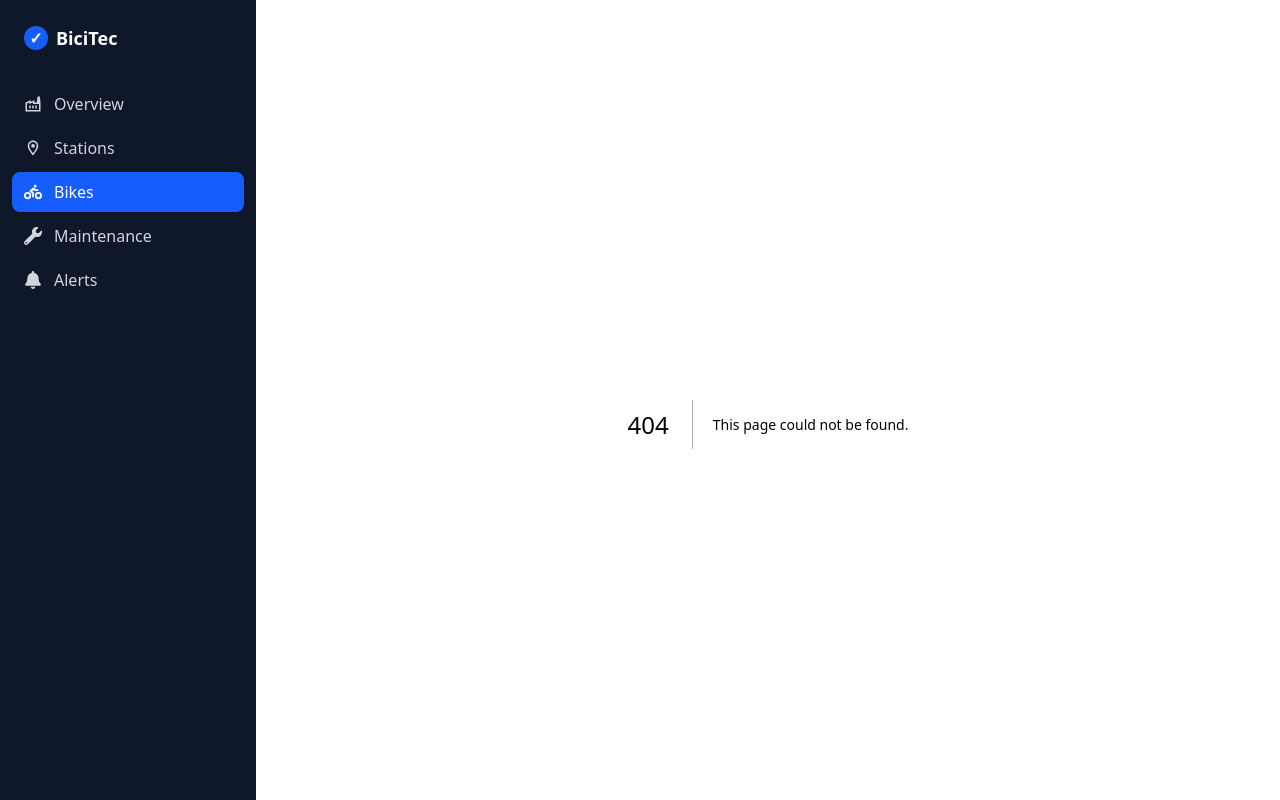
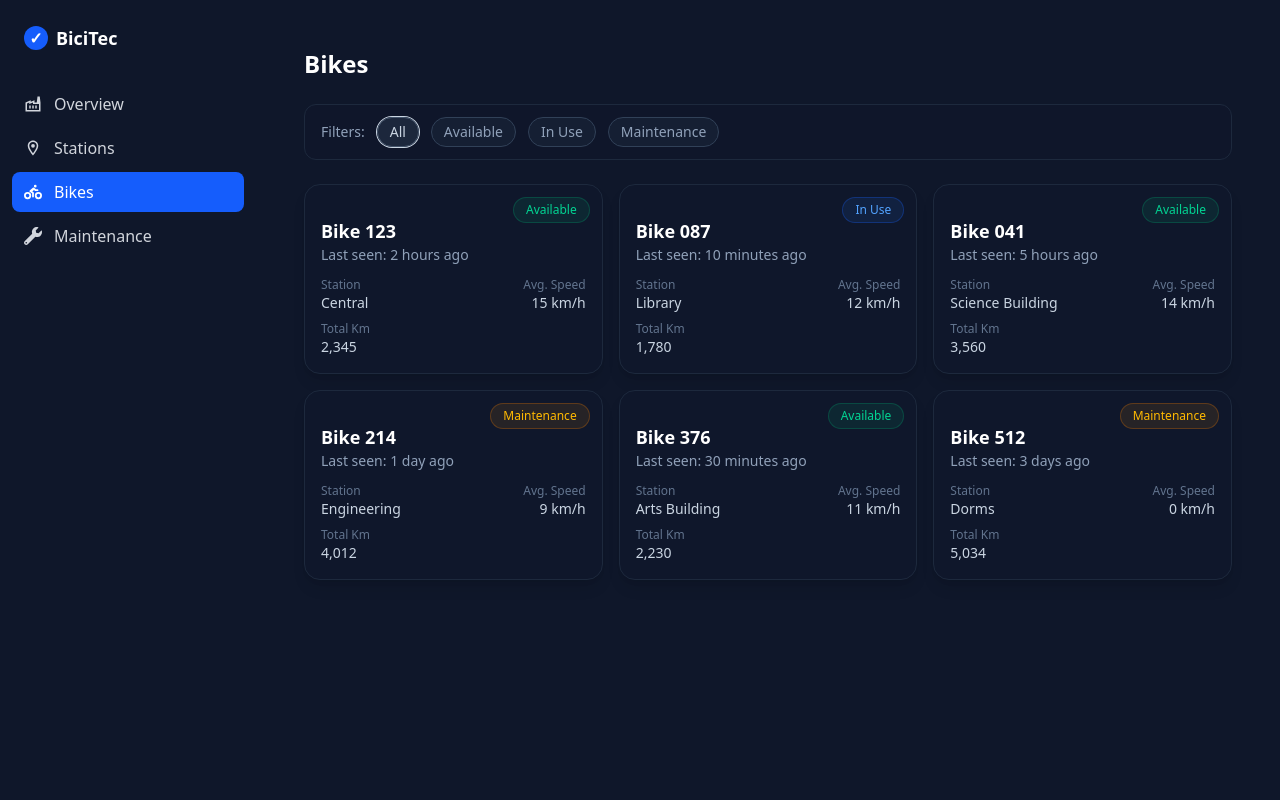
Before and after one commit to Gugoraaa/BiciTec, a Next.js app: page /bikes in a window 1280 px wide. Before the commit this address had no page. Built offline with nearby package versions, Linux system fonts and the light colour scheme.

Commit message:
feat: bikes page added

```diff
--- /dev/null
+++ b/src/app/bikes/page.tsx
@@ -0,0 +1,61 @@
+"use client";
+import { useState } from "react";
+import BikeCard from "@/components/BikeCard";
+
+
+
+export default function Bikes() {
+  const bikes = [
+    { id: "Bike 123", lastSeen: "2 hours ago", station: "Central", avgSpeed: 15, totalKm: 2345, health: 95, status: "Available" },
+    { id: "Bike 087", lastSeen: "10 minutes ago", station: "Library", avgSpeed: 12, totalKm: 1780, health: 82, status: "In Use" },
+    { id: "Bike 041", lastSeen: "5 hours ago", station: "Science Building", avgSpeed: 14, totalKm: 3560, health: 68, status: "Available" },
+    { id: "Bike 214", lastSeen: "1 day ago", station: "Engineering", avgSpeed: 9, totalKm: 4012, health: 45, status: "Maintenance" },
+    { id: "Bike 376", lastSeen: "30 minutes ago", station: "Arts Building", avgSpeed: 11, totalKm: 2230, health: 89, status: "Available" },
+    { id: "Bike 512", lastSeen: "3 days ago", station: "Dorms", avgSpeed: 0, totalKm: 5034, health: 52, status: "Maintenance" },
+  ];
+
+  const [filter, setFilter] = useState<"All" | "Available" | "In Use" | "Maintenance">("All");
+
+  const filteredBikes =
+    filter === "All" ? bikes : bikes.filter((b) => b.status === filter);
+
+  const statusColors = {
+    All: "bg-slate-700/40 text-slate-300 border border-slate-600",
+    Available: "bg-emerald-500/10 text-emerald-400 border border-emerald-500/30",
+    "In Use": "bg-blue-500/10 text-blue-400 border border-blue-500/30",
+    Maintenance: "bg-amber-500/10 text-amber-400 border border-amber-500/30",
+  };
+
+  return (
+    <main className="min-h-screen bg-[#0f172a] text-white">
+      <div className="max-w-6xl mx-auto p-6">
+        <h1 className="text-2xl font-bold mb-6">Bikes</h1>
+
+
+        <div className="flex items-center gap-3 mb-6 bg-slate-900/60 border border-slate-800 rounded-xl px-4 py-3">
+          <span className="text-slate-400 text-sm font-medium">Filters:</span>
+          {(["All", "Available", "In Use", "Maintenance"] as const).map((s) => (
+            <button
+              key={s}
+              onClick={() => setFilter(s)}
+              className={`px-3 py-1 text-sm font-medium rounded-full transition-all ${
+                filter === s
+                  ? `${statusColors[s]} ring-1 ring-offset-0`
+                  : "bg-slate-800/50 text-slate-400 border border-slate-700 hover:bg-slate-700/50"
+              }`}
+            >
+              {s}
+            </button>
+          ))}
+        </div>
+
+
+        <div className="mt-2 grid gap-4 grid-cols-[repeat(auto-fill,minmax(260px,1fr))]">
+          {filteredBikes.map((bike) => (
+            <BikeCard key={bike.id} {...bike} />
+          ))}
+        </div>
+      </div>
+    </main>
+  );
+}
--- a/src/app/overview/page.tsx
+++ b/src/app/overview/page.tsx
@@ -1,7 +1,7 @@
 "use client";
 
 import React from "react";
-import StatCard from "@/components/StatCard"; // ajusta el path si es distinto
+import StatCard from "@/components/StatCard";
 import StationCapacityCard from "@/components/StationCapacityCard";
 import LiveUtilizationChart from "@/components/LiveUtilizationChart";
 
@@ -28,7 +28,7 @@ export default function overview() {
         </div>
       </section>
 
-      {/* Main grid: Chart (8 cols) + Capacity (4 cols) */}
+
       <section className="grid grid-cols-1 lg:grid-cols-12 gap-4">
         <div className="lg:col-span-8">
           <div className="rounded-2xl bg-[#0b1425] p-0 overflow-hidden">
--- /dev/null
+++ b/src/components/BikeCard.tsx
@@ -0,0 +1,73 @@
+"use client";
+
+interface BikeCardProps {
+  id: string;
+  lastSeen: string;
+  station: string;
+  avgSpeed: number;
+  totalKm: number;
+  health: number;
+  status: string;
+}
+
+export default function BikeCard({
+  id,
+  lastSeen,
+  station,
+  avgSpeed,
+  totalKm,
+  status,
+}: BikeCardProps) {
+  const statusColors: Record<string, string> = {
+    Available: "bg-emerald-500/10 text-emerald-400 border border-emerald-600/30",
+    "In Use": "bg-blue-500/10 text-blue-400 border border-blue-600/30",
+    In_Use: "bg-blue-500/10 text-blue-400 border border-blue-600/30",
+    Maintenance: "bg-amber-500/10 text-amber-400 border border-amber-600/30",
+    default: "bg-slate-500/10 text-slate-400 border border-slate-600/30"
+  };
+
+
+  const getStatusClass = (status: string) => {
+    return statusColors[status] || statusColors.default;
+  };
+
+  return (
+    <div className="relative w-full rounded-2xl overflow-hidden shadow-lg bg-slate-900 border border-slate-800 p-4">
+
+      <div
+        className={`absolute top-3 right-3 px-3 py-1 text-xs font-medium rounded-full ${
+          getStatusClass(status)
+        }`}
+      >
+        {status}
+      </div>
+
+
+      <div className="flex flex-col justify-between space-y-3 mt-4">
+        <div>
+          <h2 className="text-lg font-semibold text-white">{id}</h2>
+          <p className="text-sm text-slate-400">Last seen: {lastSeen}</p>
+        </div>
+
+        <div className="grid grid-cols-2 gap-y-2 text-sm text-slate-300">
+          <div>
+            <span className="block text-slate-500 text-xs">Station</span>
+            <span className="font-medium">{station}</span>
+          </div>
+          <div className="text-right">
+            <span className="block text-slate-500 text-xs">Avg. Speed</span>
+            <span className="font-medium">{avgSpeed} km/h</span>
+          </div>
+          <div>
+            <span className="block text-slate-500 text-xs">Total Km</span>
+            <span className="font-medium">{totalKm.toLocaleString()}</span>
+          </div>
+          <div className="text-right">
+
+
+          </div>
+        </div>
+      </div>
+    </div>
+  );
+}
--- a/src/components/BikeMap.tsx
+++ b/src/components/BikeMap.tsx
@@ -1,18 +1,36 @@
 "use client";
 
-import {
-  MapContainer,
-  TileLayer,
-  Marker,
-  Popup,
-  ScaleControl,
-} from "react-leaflet";
-import type { LatLngExpression, IconOptions } from "leaflet";
+import { useEffect, useState } from "react";
+import dynamic from "next/dynamic";
+
+const MapContainer = dynamic(
+  () => import("react-leaflet").then((mod) => mod.MapContainer),
+  { ssr: false }
+);
+
+const TileLayer = dynamic(
+  () => import("react-leaflet").then((mod) => mod.TileLayer),
+  { ssr: false }
+);
+
+const Marker = dynamic(
+  () => import("react-leaflet").then((mod) => mod.Marker),
+  { ssr: false }
+);
+
+const Popup = dynamic(() => import("react-leaflet").then((mod) => mod.Popup), {
+  ssr: false,
+});
+
+const ScaleControl = dynamic(
+  () => import("react-leaflet").then((mod) => mod.ScaleControl),
+  { ssr: false }
+);
+
+import type { LatLngExpression } from "leaflet";
 import L from "leaflet";
-import { useEffect, useState } from "react";
 import "leaflet/dist/leaflet.css";
 
-// Fix for default marker icons
 const DefaultIcon = L.icon({
   iconUrl: "/marker-icon.png",
   iconRetinaUrl: "/marker-icon-2x.png",
@@ -25,10 +43,7 @@ const DefaultIcon = L.icon({
 
 L.Marker.prototype.options.icon = DefaultIcon;
 
-// Campus center coordinates (Tec de Monterrey Campus Monterrey)
 const center: LatLngExpression = [25.6515, -100.2905];
-
-
 
 interface BikeStation {
   id: number;
@@ -38,7 +53,6 @@ interface BikeStation {
   capacity: number;
 }
 
-// Multiple bike stations around campus
 const bikeStations: BikeStation[] = [
   {
     id: 1,
@@ -76,7 +90,7 @@ const bikeStations: BikeStation[] = [
     capacity: 8,
   },
   {
-    id:7  ,
+    id: 7,
     position: [25.65116537272076, -100.28759309989297],
     name: "Estación 5 - CETEC",
     bikes: 4,
@@ -132,7 +146,7 @@ const bikeStations: BikeStation[] = [
     capacity: 8,
   },
   {
-    id: 15  ,
+    id: 15,
     position: [25.652488495634742, -100.28905718967019],
     name: "Estación 5 - CETEC",
     bikes: 4,
@@ -174,7 +188,7 @@ const bikeStations: BikeStation[] = [
     capacity: 8,
   },
   {
-    id: 21  ,
+    id: 21,
     position: [25.650618281279918, -100.28992086097858],
     name: "Estación 5 - CETEC",
     bikes: 4,
@@ -217,7 +231,6 @@ const bikeStations: BikeStation[] = [
   },
 ];
 
-// Create custom numbered markers
 const createBikeIcon = (number: number) => {
   const isAvailable = bikeStations[number - 1]?.bikes > 0;
 
@@ -248,17 +261,25 @@ const createBikeIcon = (number: number) => {
 
 export default function BikeMap() {
   const [mounted, setMounted] = useState(false);
+  const [mapReady, setMapReady] = useState(false);
 
   useEffect(() => {
     setMounted(true);
+    const timer = setTimeout(() => setMapReady(true), 100);
+    return () => clearTimeout(timer);
   }, []);
 
   if (!mounted) {
+    return (
+      <div className="h-[600px] w-full rounded-lg overflow-hidden border-2 border-gray-700 flex items-center justify-center">
+        <div className="text-white">Loading map...</div>
+      </div>
+    );
   }
 
   return (
     <div className="h-[600px] w-full rounded-lg overflow-hidden border-2 border-gray-700">
-      {mounted && (
+      {mapReady && (
         <MapContainer
           center={center}
           zoom={17}
@@ -273,7 +294,7 @@ export default function BikeMap() {
             maxZoom={50}
           />
 
-          {/* Bike stations */}
+
           {bikeStations.map((station) => (
             <Marker
               key={station.id}
@@ -306,7 +327,7 @@ export default function BikeMap() {
             </Marker>
           ))}
 
-          {/* Add scale control */}
+
           <ScaleControl position="bottomleft" />
         </MapContainer>
       )}
--- a/src/components/StationTable.tsx
+++ b/src/components/StationTable.tsx
@@ -1,4 +1,4 @@
-// src/components/StationTable.tsx
+
 "use client";
 import React from "react";
 
@@ -6,11 +6,11 @@ type Status = "Operational" | "Maintenance" | "Offline";
 
 export type StationRow = {
   id: string;
-  station: string;     // e.g., "Station A"
-  location: string;    // e.g., "Central Plaza"
-  capacity: number;    // total docks
-  docked: number;      // bikes docked
-  available: number;   // available bikes
+  station: string;
+  location: string;
+  capacity: number;
+  docked: number;
+  available: number;
   status: Status;
 };
 
--- a/src/components/navbar.tsx
+++ b/src/components/navbar.tsx
@@ -14,7 +14,6 @@ export default function Sidebar() {
     { id: "stations", path: "/stations", label: "Stations", icon: <MdOutlineLocationOn size={18} /> },
     { id: "bikes", path: "/bikes", label: "Bikes", icon: <FaBiking size={18} /> },
     { id: "maintenance", path: "/maintenance", label: "Maintenance", icon: <FaWrench size={18} /> },
-    { id: "alerts", path: "/alerts", label: "Alerts", icon: <FaBell size={18} /> },
   ];
 
   return (
```
